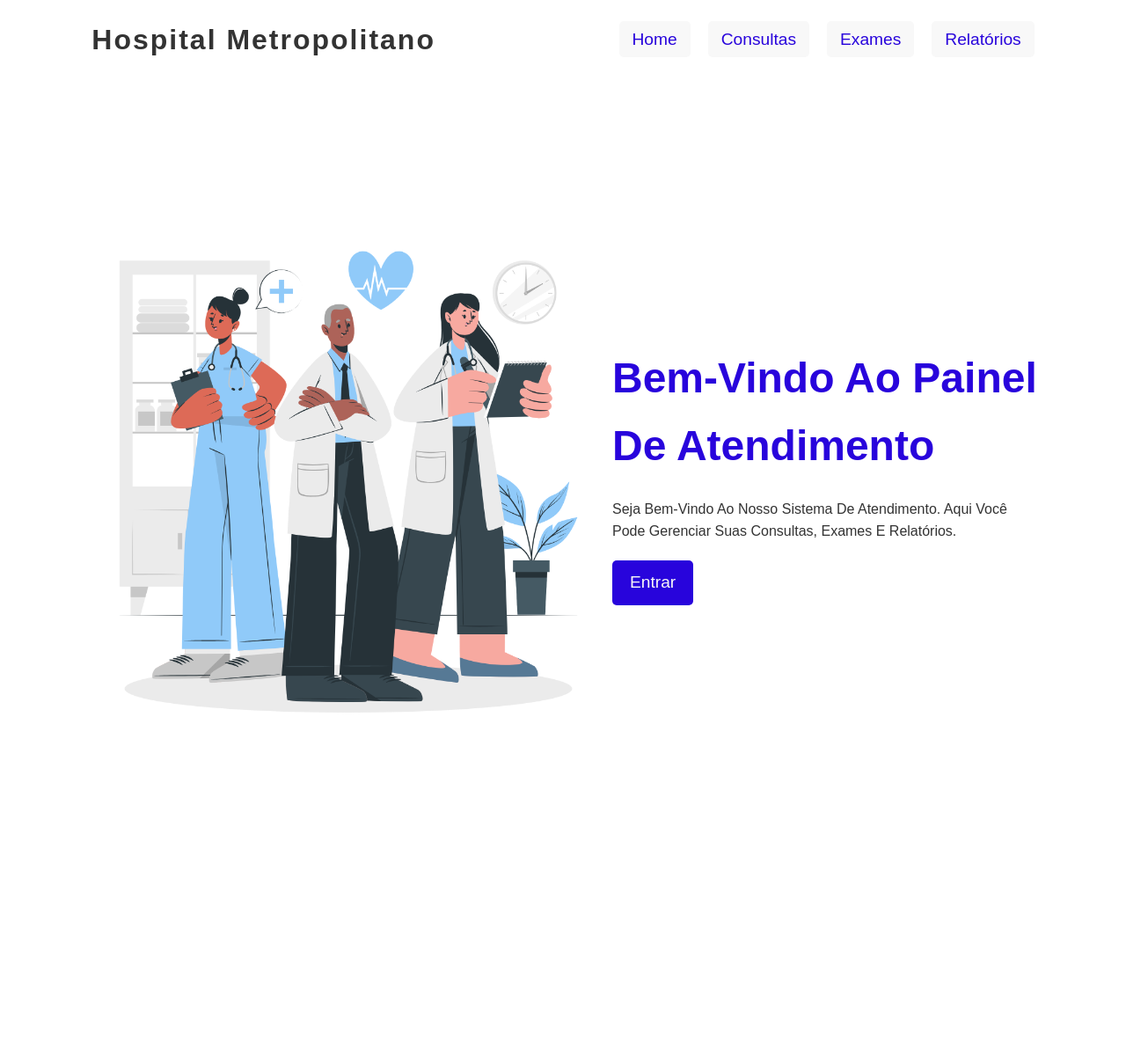
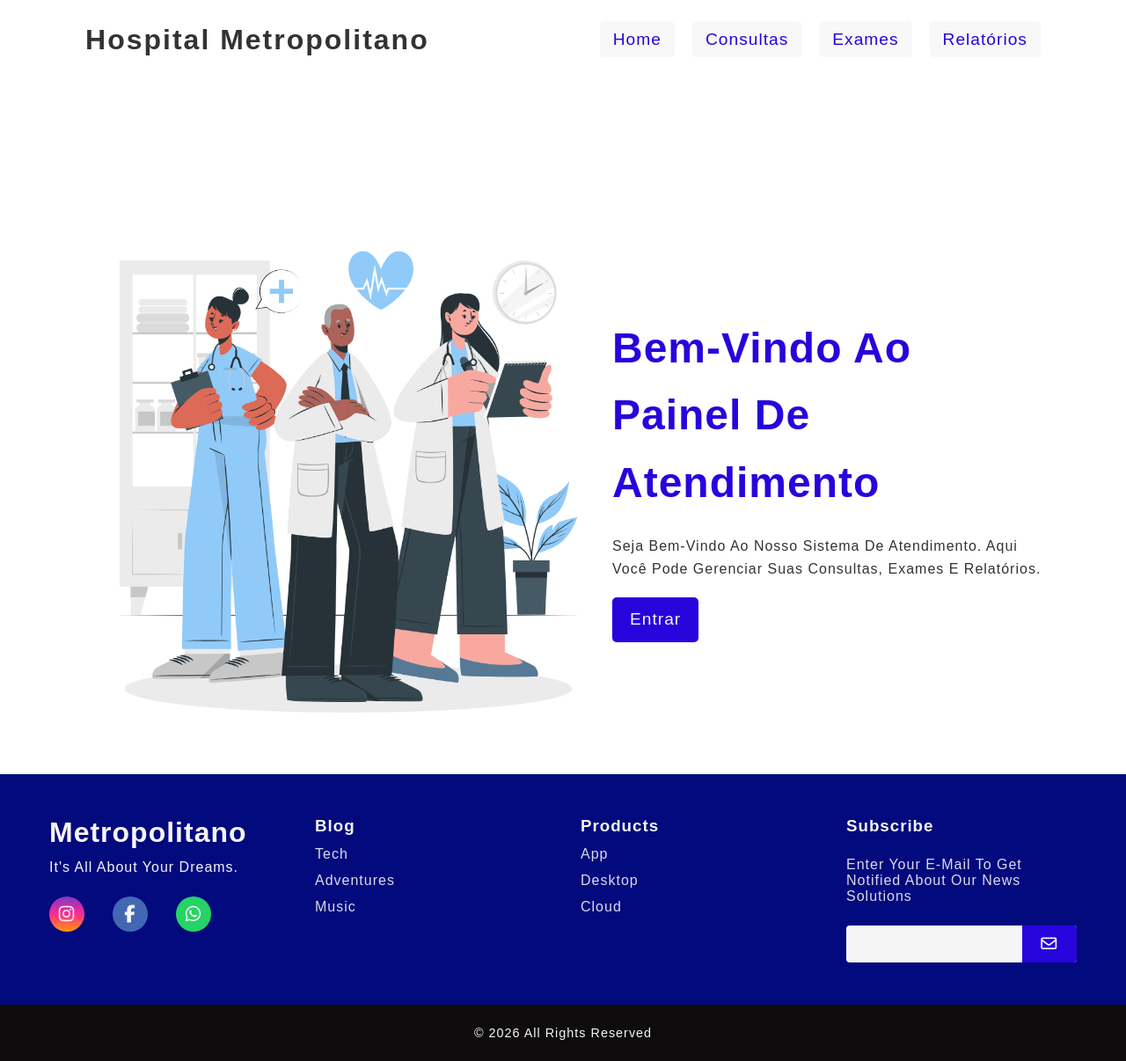
Before and after one commit to VictorMaues/Metropolitano, a Django app: page / in a window 1280 px wide. Shown: the whole page at 88% size. Before the commit the page ends 810 px from the top, so only its background shows below. Run offline with Django 5.2, Linux system fonts and the light colour scheme; some libraries are stand-ins or nearby versions.

Commit message:
adiciona footer e ajusta estilos de tela de boas-vindas

```diff
--- a/core/urls.py
+++ b/core/urls.py
@@ -16,8 +16,13 @@ Including another URLconf
 """
 from django.contrib import admin
 from django.urls import path, include
+from django.conf import settings
+from django.contrib.staticfiles.urls import staticfiles_urlpatterns
 
 urlpatterns = [
     path('admin/', admin.site.urls),
     path('', include('pacientes.urls')),
 ]
+
+if settings.DEBUG:
+    urlpatterns += staticfiles_urlpatterns()
--- a/pacientes/static/pacientes/css/welcome.css
+++ b/pacientes/static/pacientes/css/welcome.css
@@ -7,9 +7,11 @@
     outline: none;
     box-sizing: border-box;
     transition: all linear .2s;
+    letter-spacing: 1px;
 }
 
-div {
+.container,
+.home .row {
     display: flex;
     justify-content: space-around;
     align-items: center;
@@ -43,7 +45,7 @@ header .logo {
     letter-spacing: 2px;
 }
 
-.navbar ul{
+.navbar ul {
     list-style: none;
     display: flex;
     justify-content: center;
@@ -64,7 +66,6 @@ header .logo {
     color: #f8f8f8;
 }
 
-
 .container .fa-bars {
     color: #b31818;
     font-size: 1.5rem;
@@ -78,9 +79,6 @@ header .logo {
 }
 
 .home .row {
-    display: flex;
-    justify-content: space-around;
-    align-items: center;
     width: 85%;
     margin: 0 auto;
 }
@@ -92,6 +90,10 @@ header .logo {
 .home .content {
     max-width: 500px;
     text-align: left;
+    display: flex;
+    flex-direction: column;
+    gap: 20px;
+    align-items: start;
 }
 
 .home .content h1 {
@@ -99,24 +101,7 @@ header .logo {
     color: #2804dc;
 }
 
-.home .content {
-    display: flex;
-    flex-direction: column;
-    gap: 20px;
-    align-items: start;
-}
-
-.content .btn {
-    display: inline-block;
-    padding: 10px 20px;
-    background-color: #2804dc;
-    color: #f8f8f8;
-    border-radius: 5px;
-    border: none;
-    font-size: 1.2rem;
-    transition: all linear .2s;
-}
-
+.content .btn,
 .navbar .btn {
     display: inline-block;
     padding: 10px 20px;
@@ -128,19 +113,147 @@ header .logo {
     transition: all linear .2s;
 }
 
+:root {
+    --color-neutral-0: #0e0c0c;
+    --color-neutral-10: #171717;
+    --color-neutral-30: #a8a29e;
+    --color-neutral-40: #f5f5f5;
+}
 
+footer {
+    width: 100%;
+    color: var(--color-neutral-40);
+}
 
+.footer-link {
+    text-decoration: none;
+}
 
+#footer_content {
+    background-color: #020a7d;
+    display: grid;
+    grid-template-columns: repeat(4, minmax(0, 1fr));
+    column-gap: 2.5rem;
+    padding: 3rem 3.5rem;
+}
 
+#footer_content > * {
+    min-width: 0;
+    overflow-wrap: anywhere;
+}
 
+#footer_content h1 {
+    margin-bottom: 0.75rem;
+}
 
+#footer_social_media {
+    display: flex;
+    gap: 2rem;
+    margin-top: 1.5rem;
+}
 
+#footer_social_media .footer-link {
+    display: flex;
+    align-items: center;
+    justify-content: center;
+    flex: 0 0 2.5rem;
+    height: 2.5rem;
+    color: var(--color-neutral-40);
+    border-radius: 50%;
+    transition: all 0.4s;
+}
 
+#footer_social_media .footer-link i {
+    font-size: 1.25rem;
+}
 
+#footer_social_media .footer-link:hover{
+    opacity: 0.8;
+}
 
+#instagram {
+    background: linear-gradient(#7f37c9, #ff2992, #ff9807);
+    border-radius: 10px;
+}
 
+#facebook {
+    background-color: #4267b3;
+    border-radius: 10px;
+}
 
-@media (max-width: 768px) {
+#whatsapp {
+    background-color: #25d366;
+    border-radius: 10px;
+}
+
+.footer-list {
+    display: flex;
+    flex-direction: column;
+    gap: 0.75rem;
+    list-style: none;
+}
+
+.footer-list .footer-link {
+    color: #f5f5f5e2;
+    transition: all 0.4s;
+}
+
+.footer-list .footer-link:hover {
+    color: #70a7ff;
+}
+
+#footer_subscribe {
+    display: flex;
+    flex-direction: column;
+    gap: 1.5rem;
+}
+
+#footer_subscribe p {
+    color: #f5f5f5e2;
+}
+
+#input_group {
+    display: flex;
+    align-items: center;
+    background-color: var(--color-neutral-40);
+    border-radius: 4px;
+}
+
+#input_group input {
+    all: unset;
+    padding: 0.75rem;
+    width: 100%;
+    color: var(--color-neutral-0);
+    text-transform: none;
+    letter-spacing: normal;
+}
+
+#input_group button {
+    background-color: #2804dc;
+    border: none;
+    color: var(--color-neutral-40);
+    padding: 0px 1.25rem;
+    font-size: 1.125rem;
+    height: 100%;
+    border-radius: 0px 4px 4px 0px;
+    cursor: pointer;
+    transition: all 0.4s;
+}
+
+#input_group button:hover {
+    opacity: 0.8;
+}
+
+#footer_copyright {
+    display: flex;
+    justify-content: center;
+    background-color: var(--color-neutral-0);
+    font-size: 0.9rem;
+    padding: 1.5rem;
+    font-weight: 100;
+}
+
+@media screen and (max-width: 768px) {
     .navbar ul {
         display: none;
         flex-direction: column;
@@ -159,4 +272,27 @@ header .logo {
     .container .fa-bars {
         display: block;
     }
+
+    #footer_content {
+        grid-template-columns: repeat(2, minmax(0, 1fr));
+        column-gap: 2.5rem;
+        row-gap: 2.5rem;
+        padding: 3rem 2.5rem;
+    }
 }
+
+@media screen and (max-width: 600px){
+    #footer_content h1 {
+        font-size: 1.5rem;
+    }
+
+    #footer_social_media {
+        gap: 1.25rem;
+    }
+
+    #footer_content {
+        grid-template-columns: minmax(0, 1fr);
+        padding: 3rem 2rem;
+        gap: 2.5rem;
+    }
+}
--- a/pacientes/templates/pacientes/BemVindo.html
+++ b/pacientes/templates/pacientes/BemVindo.html
@@ -6,8 +6,8 @@
     <meta charset="UTF-8">
     <meta name="viewport" content="width=device-width, initial-scale=1.0">
     <title>Painel de Atendimento - Hospital Metropolitano</title>
+    <link rel="stylesheet" href="https://cdnjs.cloudflare.com/ajax/libs/font-awesome/7.3.1/css/all.css">
     <link rel="stylesheet" href="{% static 'pacientes/css/welcome.css' %}?v=1.1">
-    <link rel="stylesheet" href="https://cdnjs.cloudflare.com/ajax/libs/font-awesome/5.15.3/css/all.min.css">
 </head>
 
 <body>
@@ -46,6 +46,80 @@
         </div>
     </section>
 
+    <footer>
+        <div id="footer_content">
+            <div id ="footer_contacts">
+                <h1>Metropolitano</h1>
+                <p>It's all about your dreams.</p>
+
+                <div id = "footer_social_media">
+                    <a href = "#" class = "footer-link" id = "instagram">
+                        <i class="fa-brands fa-instagram"></i>
+                    </a>
+
+                    <a href = "#" class = "footer-link" id = "facebook">
+                        <i class="fa-brands fa-facebook-f"></i>
+                    </a>
+
+                    <a href = "#" class = "footer-link" id = "whatsapp">
+                        <i class="fa-brands fa-whatsapp"></i>
+                    </a>
+                </div>
+            </div>
+
+            <ul class="footer-list">
+                <li>
+                    <h3>Blog</h3>
+                </li>
+                <li>
+                    <a href="#" class="footer-link">Tech</a>
+                </li>
+                <li>
+                    <a href="#" class="footer-link">Adventures</a>
+                </li>
+                <li>
+                    <a href="#" class="footer-link">Music</a>
+                </li>
+            </ul>
+
+            <ul class="footer-list">
+                <li>
+                    <h3>Products</h3>
+                </li>
+                <li>
+                    <a href="#" class="footer-link">App</a>
+                </li>
+                <li>
+                    <a href="#" class="footer-link">Desktop</a>
+                </li>
+                <li>
+                    <a href="#" class="footer-link">Cloud</a>
+                </li>
+            </ul>
+
+            <div id="footer_subscribe">
+                <h3>Subscribe</h3>
+
+                <p>
+                    Enter your e-mail to get notified about
+                    our news solutions
+                </p>
+
+                <div id="input_group">
+                    <input type="email" id="email">
+                    <button>
+                        <i class="fa-regular fa-envelope"></i>
+                    </button>
+                </div>
+            </div>
+        </div>
+
+        <div id="footer_copyright">
+            &#169;
+            2026 all rights reserved
+        </div>
+    </footer>
+
     <script src="https://cdnjs.cloudflare.com/ajax/libs/jquery/4.0.0/jquery.min.js"></script>
     <script>
         $(document).ready(function() {
```
